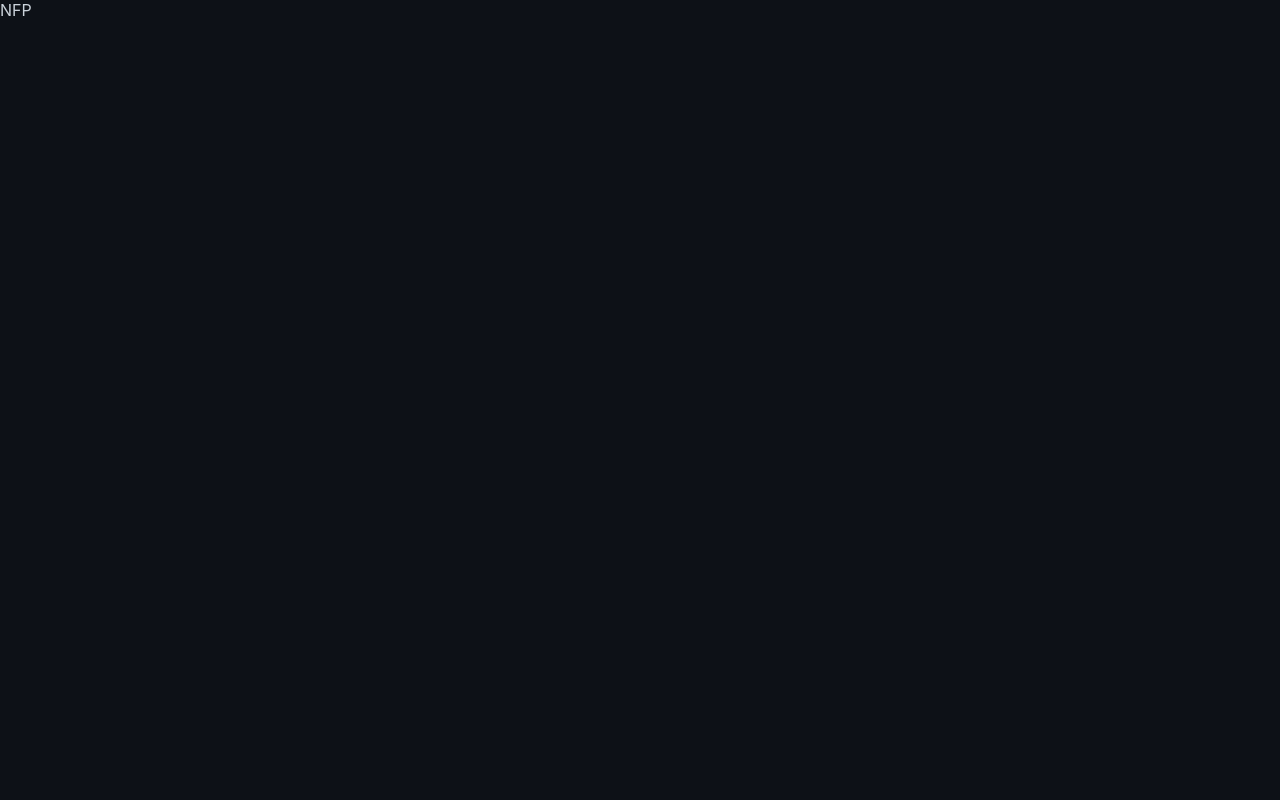
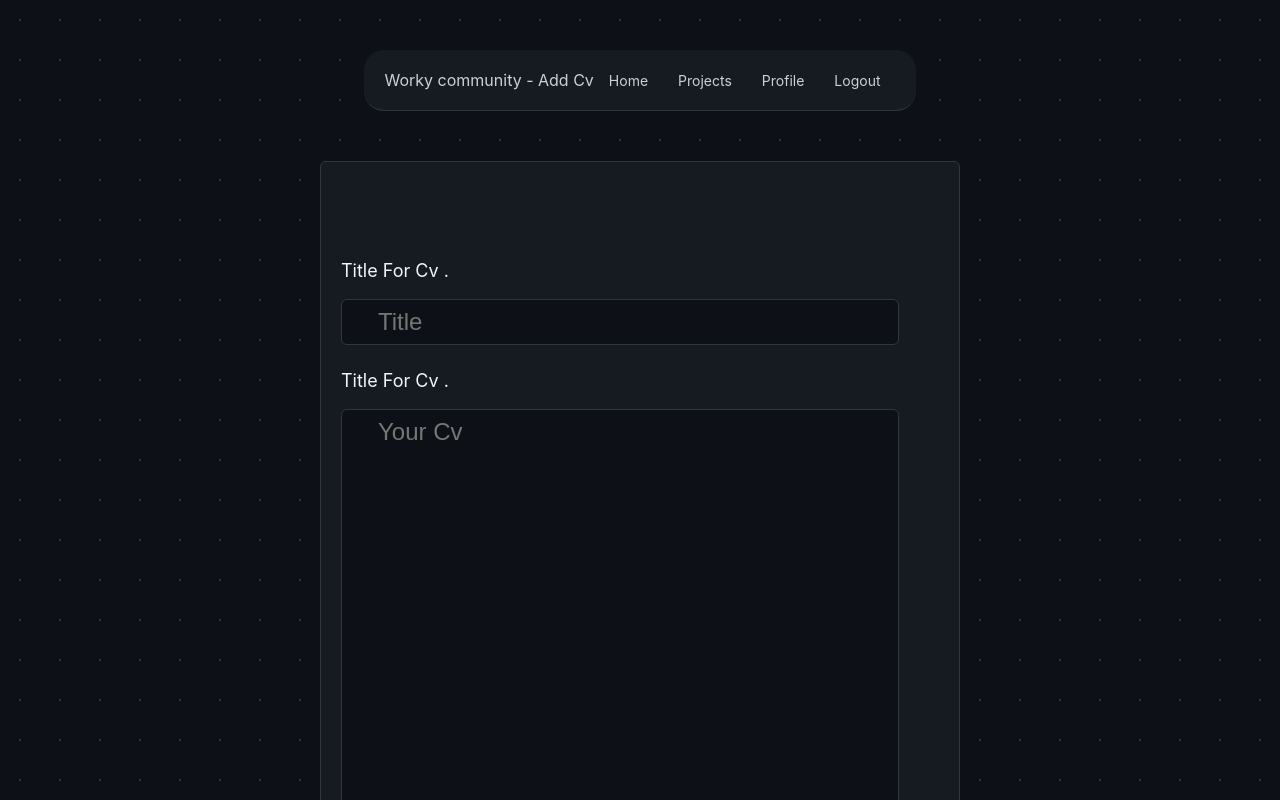
Before and after one commit to amallouh522-tech/CV-s-Project, a React (Vite) app in the folder client/: page /addcv in a window 1280 px wide. Shown: the top 800 px of the page. Built offline with nearby package versions, Linux system fonts and the light colour scheme; sample sign-in values are in the browser's storage.

Commit message:
finish cv page fetch and make eddits on vite confige file to make proxy

```diff
--- a/client/src/App.jsx
+++ b/client/src/App.jsx
@@ -1,21 +1,24 @@
-import React , { useEffect } from 'react';
-import {BrowserRouter , Routes , Route , useNavigate} from 'react-router-dom';
+import React, { useEffect } from 'react';
+import { BrowserRouter, Routes, Route, useNavigate } from 'react-router-dom';
+
 import Home from './pages/Home';
 import Register from './pages/Register';
 import Login from './pages/Login';
 import NFP from './pages/NFP';
 import Verify from './pages/Verify';
+import Index from './pages/Index';
+import GithubCallback from './pages/GithubCallback';
+import AddNewCv from './pages/AddNewCv';
 
 import "./style.css";
-import Index from './pages/Index';
-import GithubCallback from './pages/GithubCallback';
+
 
 function Logout() {
   const Navigate = useNavigate();
   useEffect(() => {
     localStorage.removeItem('token');
     Navigate("/login");
-  } , []);
+  }, []);
 }
 
 function App() {
@@ -23,14 +26,15 @@ function App() {
   return (
     <BrowserRouter>
       <Routes>
-        <Route path='/' element={<Index/>} />
-        <Route path='/home' element={<Home/>} />
-        <Route path='/login' element={<Login/>} />
-        <Route path='/register' element={<Register/>} />
-        <Route path='/verify' element={<Verify/>} />
-        <Route path='/logout' element={<Logout/>} />
-        <Route path="/github/callback" element={<GithubCallback/>}/>
-        <Route path='/*' element={<NFP/>} />
+        <Route path='/' element={<Index />} />
+        <Route path='/home' element={<Home />} />
+        <Route path='/login' element={<Login />} />
+        <Route path='/register' element={<Register />} />
+        <Route path='/verify' element={<Verify />} />
+        <Route path='/logout' element={<Logout />} />
+        <Route path='/addcv' element={<AddNewCv />} />
+        <Route path="/github/callback" element={<GithubCallback />} />
+        <Route path='/*' element={<NFP />} />
       </Routes>
     </BrowserRouter>
   );
--- /dev/null
+++ b/client/src/pages/AddNewCv.jsx
@@ -0,0 +1,78 @@
+import React, { useEffect, useRef, useState } from 'react'
+import { Link, useNavigate } from "react-router-dom"
+export default function AddNewCv() {
+    const CvTitleRef = useRef();
+    const CvcontentRef = useRef();
+    const [msg, setmsg] = useState();
+    const token = localStorage.getItem('token');
+    const navigate = useNavigate();
+
+    useEffect(() => {
+        if (!token) {
+            navigate("/login");
+        }
+    }, [token, navigate]);
+
+    const AddCvFetch = async () => {
+        const CvTitle = CvTitleRef.current.value;
+        const Cvcontent = CvcontentRef.current.value;
+        if (!CvTitle || !Cvcontent) {
+            setmsg("Invalid Data");
+            return;
+        } else {
+            try {
+                const response = await fetch("/api/addcv", {
+                    method: "POST",
+                    headers: {
+                        "Content-type": "application/json",
+                        "Authorization": `Bearer ${token}`
+                    },
+                    credentials: "include",
+                    body: JSON.stringify({ CvTitle, Cvcontent })
+                });
+                const result = await response.json();
+                if (result.succ) {
+                    setmsg("Cv added succ");
+                } else {
+                    setmsg(result.msg);
+                };
+            } catch (error) {
+                console.error("error In add cv : 1 :", error);
+                setmsg("Error while Adding ... check your internet connection");
+            };
+        }
+    }
+
+    return (
+        <div className="MainDevLogin">
+            <header className='main-header'>
+                <nav className='navbar'>
+                    <div className="nav-logo">
+                        <span>Worky community - Add Cv</span>
+                    </div>
+                    <ul className="nav-links">
+                        <li><Link to={"/home"}>Home</Link></li>
+                        <li><Link to={"/projects"}>Projects</Link></li>
+                        <li><Link to={"/profile"}>Profile</Link></li>
+                        <li><Link to={"/logout"}>Logout</Link></li>
+                    </ul>
+                </nav>
+            </header>
+            <div className='addcv'>
+                <h2 style={{ textAlign: "center" }}>{msg ? msg : <br />}</h2>
+                <div className="inputs">
+                    <div className="inpbox">
+                        <label htmlFor=".cvtitle">Title For Cv .</label>
+                        <input ref={CvTitleRef} type="text" className="cvtitle" placeholder='Title' />
+                    </div>
+                    <div className="inpbox">
+                        <label htmlFor=".textarea">Title For Cv .</label>
+                        <textarea ref={CvcontentRef} className='textarea cvtitle' placeholder='Your Cv'></textarea>
+                    </div>
+                    <button onClick={AddCvFetch} style={{ margin: "10px auto" }} className="submit-btn">Send</button>
+                </div>
+            </div>
+        </div>
+
+    )
+}
--- a/client/src/pages/GithubCallback.jsx
+++ b/client/src/pages/GithubCallback.jsx
@@ -11,7 +11,7 @@ export default function GithubCallback() {
 
     if (!code) return;
 
-    fetch("http://localhost:5001/api/auth/github/callback",{
+    fetch("/api/auth/github/callback",{
       method:"POST",
       headers:{
         "Content-Type":"application/json"
--- a/client/src/pages/Login.jsx
+++ b/client/src/pages/Login.jsx
@@ -22,7 +22,7 @@ export default function Login() {
             setmsg("Please Enter A valid Data");
         } else {
             try {
-                const response = await fetch("http://localhost:5001/api/login", {
+                const response = await fetch("/api/login", {
                     method: "POST",
                     headers: { "Content-type": "application/json" },
                     credentials: "include",
--- a/client/src/pages/Register.jsx
+++ b/client/src/pages/Register.jsx
@@ -37,7 +37,7 @@ export default function Register() {
       setmsg("Please Enter valid Data");
     } else {
       try {
-        const response = await fetch("http://localhost:5001/api/register", {
+        const response = await fetch("/api/register", {
           method: "POST",
           headers: { "Content-type": "application/json" },
           credentials: "include", // <--- ADD THIS LINE
--- a/client/src/pages/Verify.jsx
+++ b/client/src/pages/Verify.jsx
@@ -10,7 +10,7 @@ export default function Verify() {
       setmsg("Please Enter Valid Data");
     } else {
       try {
-        const response = await fetch("http://localhost:5001/api/verify-token", {
+        const response = await fetch("/api/verify-token", {
           method: "POST",
           headers: { "Content-type": "application/json" },
           credentials: "include",
--- a/client/src/style.css
+++ b/client/src/style.css
@@ -36,6 +36,7 @@ html {
     position: sticky;
     top: 0;
     z-index: 1000;
+    border-radius: 20px;
 }
 
 .navbar {
@@ -45,6 +46,7 @@ html {
     max-width: 1200px;
     margin: 0 auto;
     height: 60px;
+
 }
 
 .nav-logo a {
@@ -216,7 +218,7 @@ html {
 .inpbox label {
     display: block;
     margin-bottom: 8px;
-    font-size: 14px;
+    font-size: 18px;
     color: var(--text-white);
 }
 
@@ -346,3 +348,34 @@ html {
     outline: none;
     margin: 10px auto;
 }
+
+.addcv{
+    font-size: 18px;
+    background-color: var(--bg-card);
+    border: 1px solid var(--border-color);
+    border-radius: 6px;
+    padding: 20px;
+    width: 50%;
+    box-sizing: border-box;
+    display: flex;
+    flex-direction: column;
+    margin: 50px auto;
+    text-align: start;
+}
+.addcv .cvtitle{
+    width: 85%;
+    padding: 8px 12px 8px 36px;
+    font-size: 14px;
+    background-color: var(--bg-input);
+    border: 1px solid var(--border-color);
+    border-radius: 6px;
+    color: var(--text-primary);
+    transition: border-color 0.2s, box-shadow 0.2s;
+    outline: none;
+    margin: 10px 0;
+    font-family: Arial, Helvetica, sans-serif;
+    font-size: 24px;
+}
+.addcv .textarea{
+    height: 60vh;
+}
--- a/client/vite.config.js
+++ b/client/vite.config.js
@@ -7,7 +7,8 @@ export default defineConfig({
   server:{
     proxy:{
       "/api" :{
-        target:"http://localhost:5001"
+        target:"http://localhost:5001",
+        changeOrigin: true
       }
     }
   }
```
Also changed, not shown: 1 other file (tests, documents, lock files or other folders).
